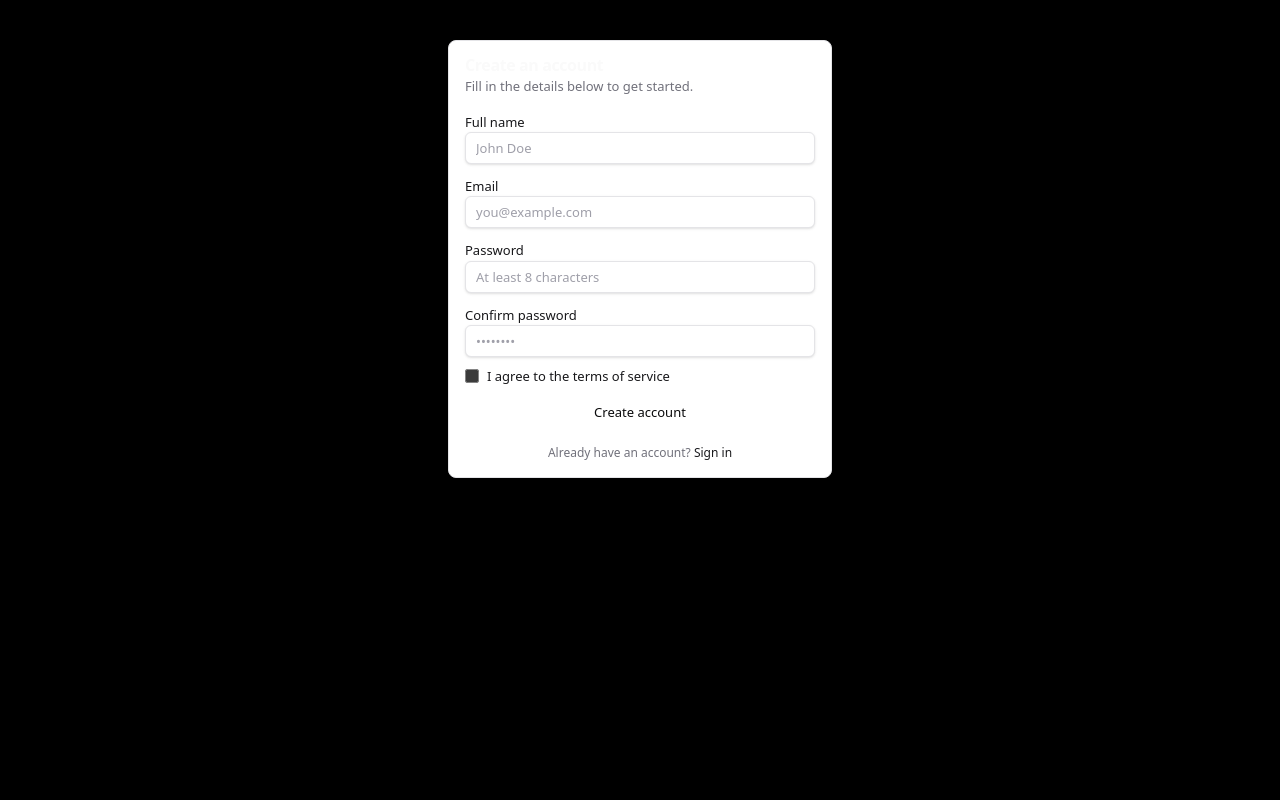
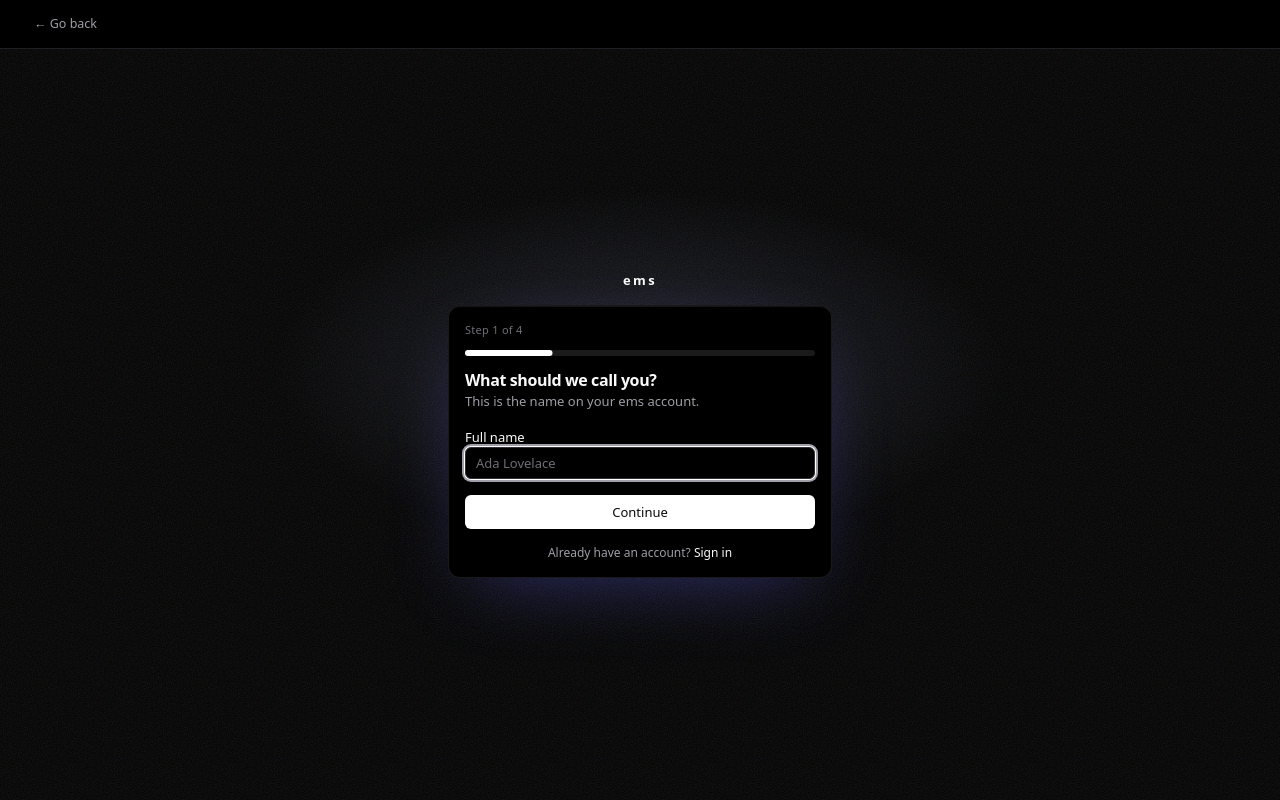
Before and after one commit to abdulahshoaib/ems, a React (Vite) app: page /register in a window 1280 px wide. Built offline with nearby package versions, Linux system fonts and the light colour scheme.

Commit message:
feat: convert registration into a four-step flow

```diff
--- a/src/pages/Register.jsx
+++ b/src/pages/Register.jsx
@@ -1,5 +1,5 @@
 import { useState } from "react";
-import { Link } from "react-router-dom";
+import { Link, useNavigate } from "react-router-dom";
 import {
   Button,
   Card,
@@ -9,15 +9,34 @@ import {
   CardHeader,
   CardTitle,
   Checkbox,
+  Dialog,
+  DialogContent,
+  DialogDescription,
+  DialogHeader,
+  DialogTitle,
+  DialogTrigger,
   Input,
   Label,
+  Progress,
   useToast,
 } from "../components/ui";
+import {
+  AuthFrame,
+  authCardClass,
+  authDialogClass,
+  authErrorClass,
+  authFieldClass,
+  authLabelClass,
+  authMutedClass,
+} from "./AuthFrame.jsx";
 
 const EMAIL_RE = /^[^\s@]+@[^\s@]+\.[^\s@]+$/;
+const STEP_COUNT = 4;
 
 function Register() {
   const { toast } = useToast();
+  const navigate = useNavigate();
+  const [step, setStep] = useState(0);
   const [form, setForm] = useState({
     name: "",
     email: "",
@@ -29,150 +48,199 @@ function Register() {
 
   function update(field) {
     return (event) => {
-      const value =
-        field === "terms" ? event.target.checked : event.target.value;
+      const value = field === "terms" ? event.target.checked : event.target.value;
       setForm((prev) => ({ ...prev, [field]: value }));
       setErrors((prev) => ({ ...prev, [field]: undefined }));
     };
   }
 
-  function handleSubmit(event) {
-    event.preventDefault();
+  function issuesFor(index) {
     const next = {};
-    if (!form.name.trim()) next.name = "Name is required.";
-    if (!EMAIL_RE.test(form.email)) next.email = "Enter a valid email address.";
+    if (index === 0 && !form.name.trim()) next.name = "Name is required.";
+    if (index === 1 && !EMAIL_RE.test(form.email))
+      next.email = "Enter a valid email address.";
+    if (index === 2) {
       if (form.password.length < 8)
         next.password = "Password must be at least 8 characters.";
       if (form.confirmPassword !== form.password)
         next.confirmPassword = "Passwords do not match.";
-    if (!form.terms) next.terms = "You must accept the terms to continue.";
+    }
+    if (index === 3 && !form.terms) next.terms = "Accept the terms to continue.";
+    return next;
+  }
+
+  function handleSubmit(event) {
+    event.preventDefault();
+    const next = issuesFor(step);
     setErrors(next);
     if (Object.keys(next).length > 0) return;
+    if (step < STEP_COUNT - 1) {
+      setStep((current) => current + 1);
+      return;
+    }
     toast({
       title: "Account created",
-      description: "Your account has been registered successfully.",
+      description: `Welcome, ${form.name.trim()}.`,
       variant: "success",
     });
+    navigate("/dashboard");
   }
 
   return (
-    <div className="flex flex-1 items-center justify-center px-4 py-10">
-      <Card className="w-full max-w-sm text-left">
+    <AuthFrame>
+      <Card className={authCardClass}>
         <CardHeader>
-          <CardTitle>Create an account</CardTitle>
-          <CardDescription>
-            Fill in the details below to get started.
+          <p className="text-[11px] font-medium tracking-wide text-[var(--d-subtle)]">
+            Step {step + 1} of {STEP_COUNT}
+          </p>
+          <Progress
+            className="mt-2 !bg-white/10 [&>div]:!bg-white"
+            value={step + 1}
+            max={STEP_COUNT}
+            aria-label={`Step ${step + 1} of ${STEP_COUNT}`}
+          />
+          <CardTitle className="pt-3">
+            {step === 0 && "What should we call you?"}
+            {step === 1 && "Where should we reach you?"}
+            {step === 2 && "Choose a password"}
+            {step === 3 && "One last check"}
+          </CardTitle>
+          <CardDescription className={authMutedClass}>
+            {step === 0 && "This is the name on your ems account."}
+            {step === 1 && "Used to sign in. We will not show it on events."}
+            {step === 2 && "At least 8 characters. You will type it twice."}
+            {step === 3 && `Creating an account for ${form.name.trim()}.`}
           </CardDescription>
         </CardHeader>
         <CardContent>
           <form onSubmit={handleSubmit} className="space-y-3" noValidate>
-            <div className="space-y-1.5">
-              <Label htmlFor="name">Full name</Label>
-              <Input
+            {step === 0 && (
+              <Field
                 id="name"
+                label="Full name"
                 type="text"
-                placeholder="John Doe"
                 autoComplete="name"
+                placeholder="Ada Lovelace"
                 value={form.name}
+                error={errors.name}
                 onChange={update("name")}
               />
-              {errors.name ? (
-                <p className="text-xs text-red-600 dark:text-red-400">
-                  {errors.name}
-                </p>
-              ) : null}
-            </div>
-            <div className="space-y-1.5">
-              <Label htmlFor="email">Email</Label>
-              <Input
+            )}
+            {step === 1 && (
+              <Field
                 id="email"
+                label="Email"
                 type="email"
+                autoComplete="email"
                 placeholder="you@example.com"
-                autoComplete="email"
                 value={form.email}
+                error={errors.email}
                 onChange={update("email")}
               />
-              {errors.email ? (
-                <p className="text-xs text-red-600 dark:text-red-400">
-                  {errors.email}
-                </p>
-              ) : null}
-            </div>
-            <div className="space-y-1.5">
-              <Label htmlFor="password">Password</Label>
-              <Input
+            )}
+            {step === 2 && (
+              <>
+                <Field
                   id="password"
+                  label="Password"
                   type="password"
+                  autoComplete="new-password"
                   placeholder="At least 8 characters"
-                autoComplete="new-password"
                   value={form.password}
+                  error={errors.password}
                   onChange={update("password")}
                 />
-              {errors.password ? (
-                <p className="text-xs text-red-600 dark:text-red-400">
-                  {errors.password}
+                <Field
+                  id="confirmPassword"
+                  label="Confirm password"
+                  type="password"
+                  autoComplete="new-password"
+                  placeholder="Repeat the password"
+                  value={form.confirmPassword}
+                  error={errors.confirmPassword}
+                  onChange={update("confirmPassword")}
+                  autoFocus={false}
+                />
+              </>
+            )}
+            {step === 3 && (
+              <div className="space-y-3">
+                <p className="text-[13px] text-[var(--d-muted)]">
+                  {form.email}
                 </p>
-              ) : null}
-            </div>
-            <div className="space-y-1.5">
-              <Label htmlFor="confirmPassword">Confirm password</Label>
-              <Input
-                id="confirmPassword"
-                type="password"
-                placeholder="••••••••"
-                autoComplete="new-password"
-                value={form.confirmPassword}
-                onChange={update("confirmPassword")}
-              />
-              {errors.confirmPassword ? (
-                <p className="text-xs text-red-600 dark:text-red-400">
-                  {errors.confirmPassword}
-                </p>
-              ) : null}
-            </div>
-            <div className="space-y-1.5">
-              <div className="flex items-center gap-2">
+                <div className="flex items-start gap-2">
                   <Checkbox
                     id="terms"
                     checked={form.terms}
                     onChange={update("terms")}
+                    className="mt-0.5 !accent-white"
                   />
-                <Label
-                  htmlFor="terms"
-                  className="font-normal text-zinc-600 dark:text-zinc-400"
-                >
-                  I agree to the{" "}
-                  <Link
-                    to="#"
-                    className="text-zinc-900 hover:underline dark:text-zinc-50"
-                  >
+                  <p className="text-[13px] leading-5 text-[var(--d-muted)]">
+                    <Label htmlFor="terms" className={`inline font-normal ${authMutedClass}`}>
+                      I agree to the
+                    </Label>{" "}
+                    <Dialog>
+                      <DialogTrigger className="font-medium text-[var(--d-text)] hover:underline">
                         terms of service
-                  </Link>
-                </Label>
+                      </DialogTrigger>
+                      <DialogContent className={authDialogClass}>
+                        <DialogHeader>
+                          <DialogTitle className="!text-[var(--d-text)]">
+                            Terms of service
+                          </DialogTitle>
+                          <DialogDescription className="!text-[var(--d-muted)]">
+                            ems lists events and registrations. You are responsible
+                            for the details you publish and for showing up to events
+                            you join. Accounts are free. An event can still charge
+                            its own price, shown before you register.
+                          </DialogDescription>
+                        </DialogHeader>
+                      </DialogContent>
+                    </Dialog>
+                  </p>
                 </div>
-              {errors.terms ? (
-                <p className="text-xs text-red-600 dark:text-red-400">
-                  {errors.terms}
-                </p>
-              ) : null}
+                {errors.terms ? <p className={authErrorClass}>{errors.terms}</p> : null}
               </div>
-            <Button type="submit" className="w-full">
-              Create account
+            )}
+            <div className="flex gap-2 pt-1">
+              {step > 0 && (
+                <Button type="button" variant="secondary" onClick={() => setStep(step - 1)}>
+                  Back
                 </Button>
+              )}
+              <Button type="submit" className="flex-1">
+                {step === STEP_COUNT - 1 ? "Create account" : "Continue"}
+              </Button>
+            </div>
           </form>
         </CardContent>
         <CardFooter className="justify-center">
-          <p className="text-xs text-zinc-500 dark:text-zinc-400">
+          <p className="text-xs text-[var(--d-muted)]">
             Already have an account?{" "}
-            <Link
-              to="/login"
-              className="font-medium text-zinc-900 hover:underline dark:text-zinc-50"
-            >
+            <Link to="/login" className="font-medium text-[var(--d-text)] hover:underline">
               Sign in
             </Link>
           </p>
         </CardFooter>
       </Card>
+    </AuthFrame>
+  );
+}
+
+function Field({ id, label, error, ...inputProps }) {
+  return (
+    <div className="space-y-1.5">
+      <Label htmlFor={id} className={authLabelClass}>
+        {label}
+      </Label>
+      <Input
+        id={id}
+        aria-invalid={error ? true : undefined}
+        autoFocus
+        className={authFieldClass}
+        {...inputProps}
+      />
+      {error ? <p className={authErrorClass}>{error}</p> : null}
     </div>
   );
 }
```
Lines whose indentation alone changed are shown as unchanged.
